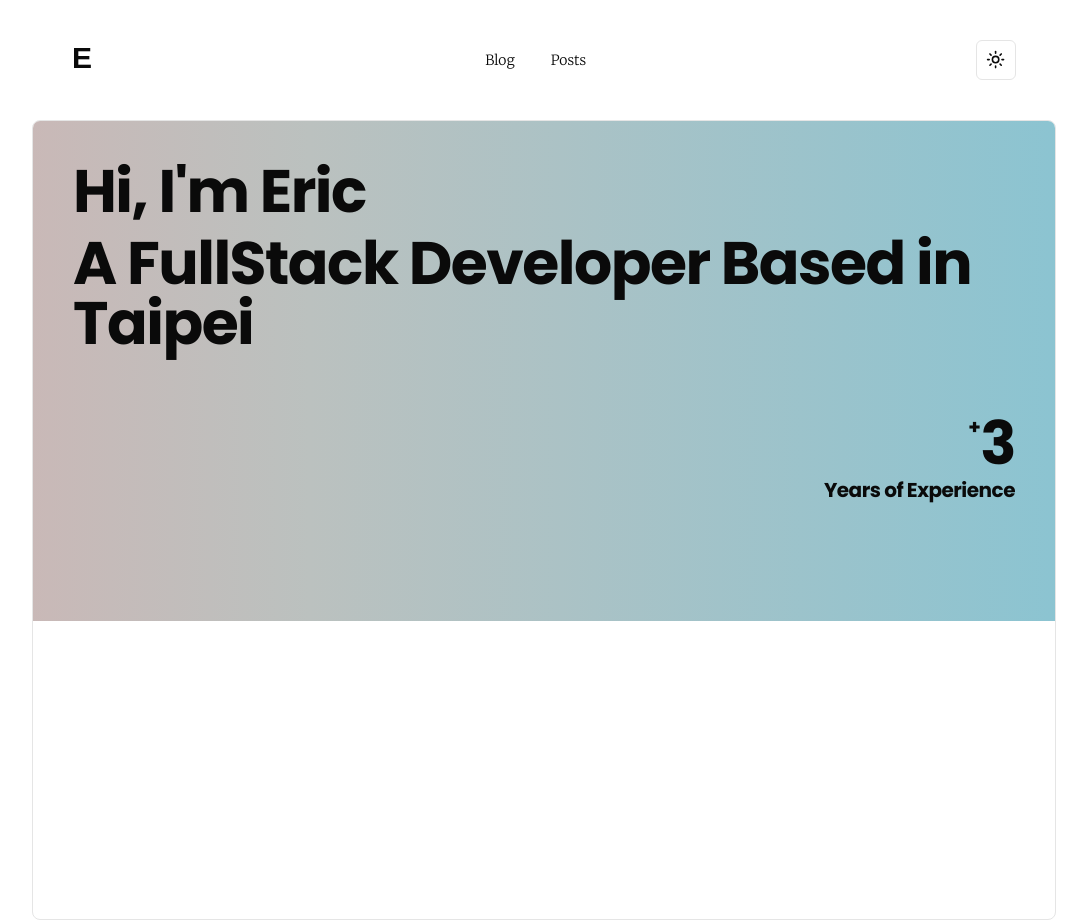
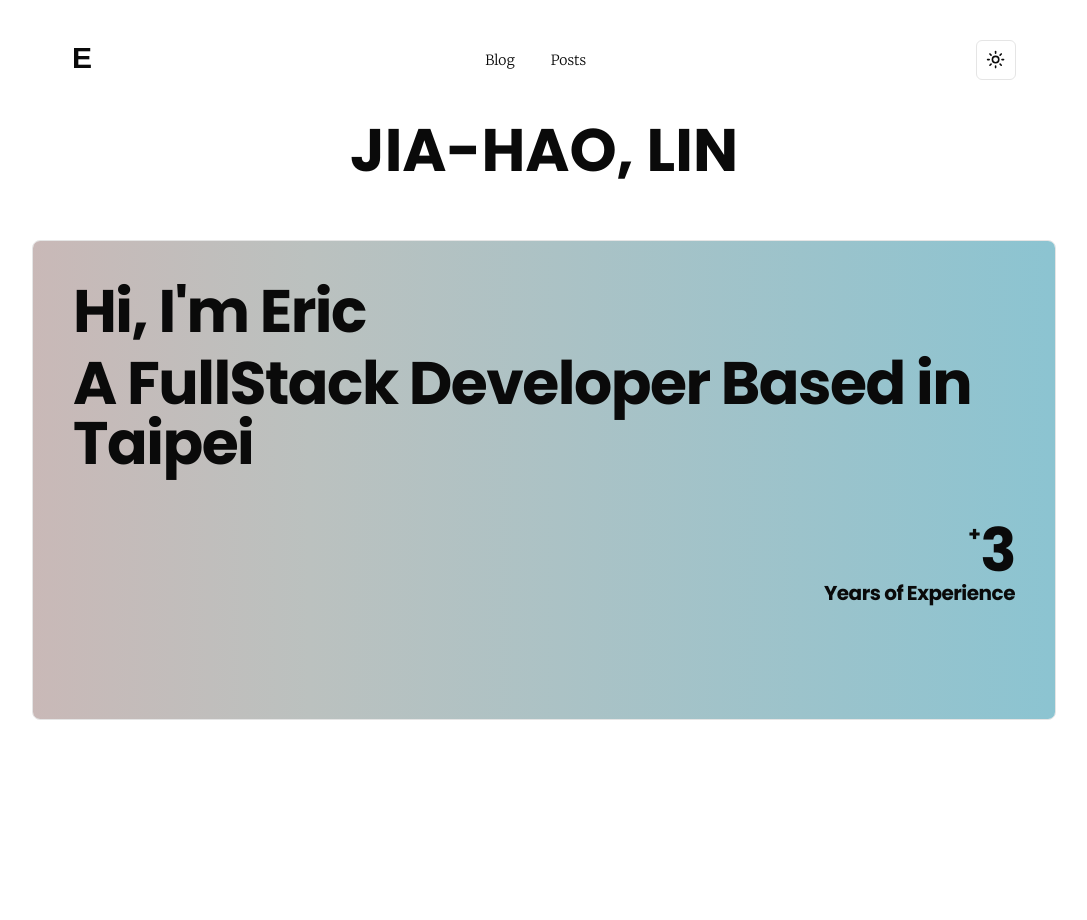
Before and after one commit to ericboy0224/eric-homepage, a Next.js app: page / in a window 1280 px wide. Shown: the whole page, without its empty margins (96-1183 px from the left). Built offline with nearby package versions, Linux system fonts and the light colour scheme; a web font is replaced by a local one.

Commit message:
style(home): new version design

```diff
--- a/src/app/page.tsx
+++ b/src/app/page.tsx
@@ -1,23 +1,20 @@
+import { poppins } from '@/components/ui/fonts';
+import IntroPic from '@/components/ui/intro-pic';
 import { ResizablePanel, ResizablePanelGroup } from '@/components/ui/resizable';
 import Banner from '@/components/ui/text-banner';
+import { cn } from '@/lib/utils';
 
 export default function Home() {
   return (
-    // TODO: add resizable
-
-    // <div>
-    //   <IntroPic />
-    // </div>
-    <ResizablePanelGroup
-      direction="horizontal"
-      className="w-full h-full rounded-lg border overflow-scroll"
-    >
-      <ResizablePanel defaultSize={100}>
-        <div className='h-[500px]'>
+    <div className="h-[600px]">
+      <ResizablePanelGroup direction="vertical">
+        <ResizablePanel>
+          <h1 className={cn("text-6xl font-bold text-center", poppins.className)}>JIA-HAO, LIN</h1>
+        </ResizablePanel>
+        <ResizablePanel defaultSize={80} className=" border rounded-lg">
           <Banner />
-        </div>
-
-      </ResizablePanel>
-    </ResizablePanelGroup>
+        </ResizablePanel>
+      </ResizablePanelGroup>
+    </div>
   );
 }
```
